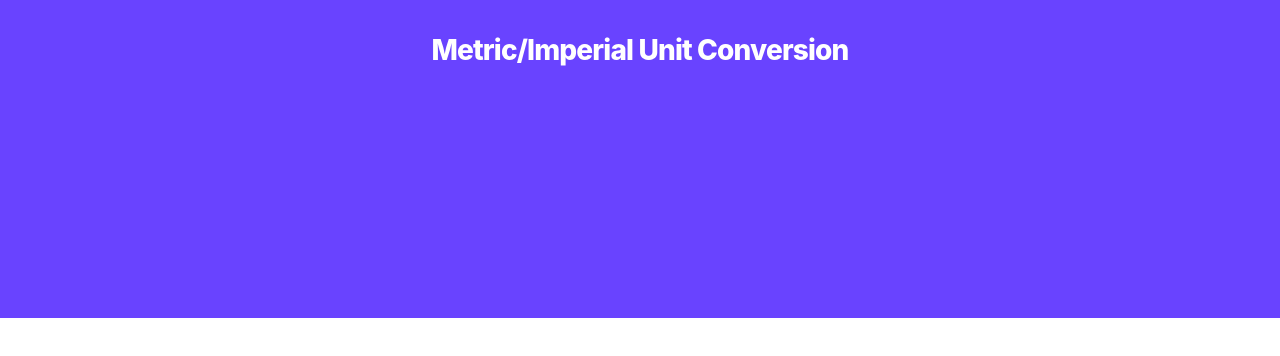
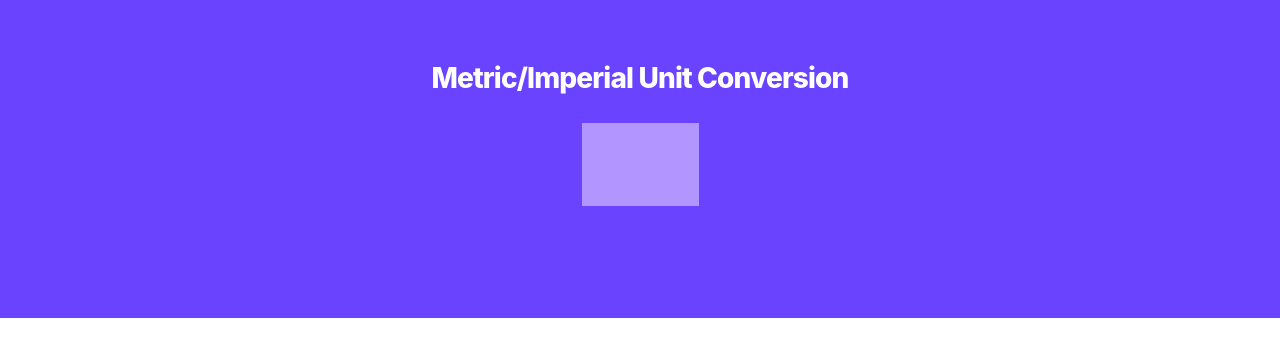
Before and after one commit to olamiye/unit-converter, a plain HTML site: page index.html in a window 1280 px wide. Drawn offline with Linux system fonts and the light colour scheme.

Commit message:
almost finished up header

```diff
--- a/index.html
+++ b/index.html
@@ -10,7 +10,11 @@
 </head>
 
 <body>
-   <header>Metric/Imperial Unit Conversion</header>
+   <div class="header">
+       <p>Metric/Imperial Unit Conversion</p>
+       <input type="text" name=" testfield" />
+
+   </div>
 
 
     <script href = "app.js"></script>
--- a/style.css
+++ b/style.css
@@ -2,7 +2,7 @@ body{
     margin: 0;
 }
 
-header{
+.header{
     background-color: #6943FF;
     height: 285px;
     color:#FFFFFF;
@@ -14,3 +14,13 @@ header{
     letter-spacing: -0.03em;
     padding-top: 33px;
 }
+
+input{
+    border: 2px solid #B295FF;
+    background-color: #B295FF;
+    box-sizing: border-box;
+    height: 83px;
+    width:117px ;
+    font-size: 2em;
+
+}
```
